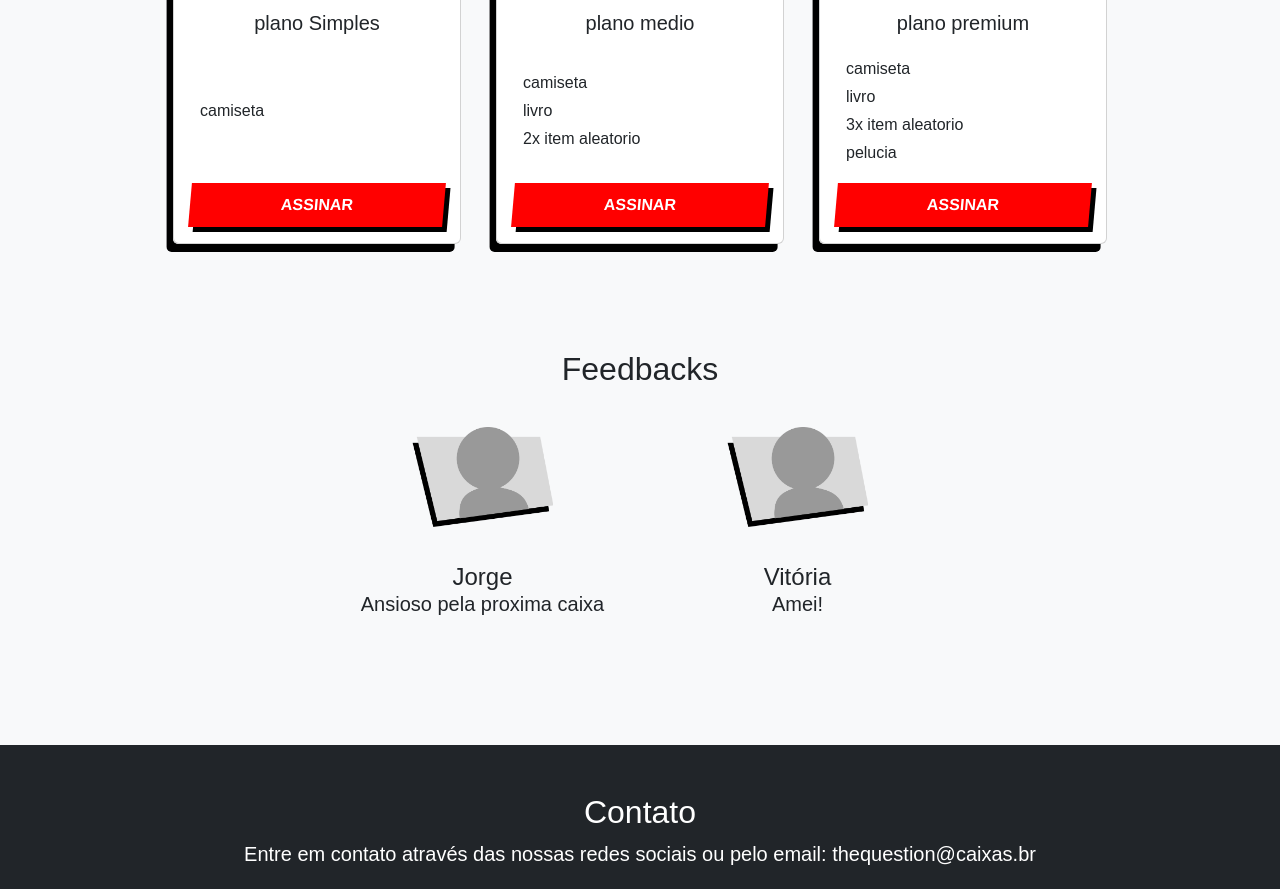
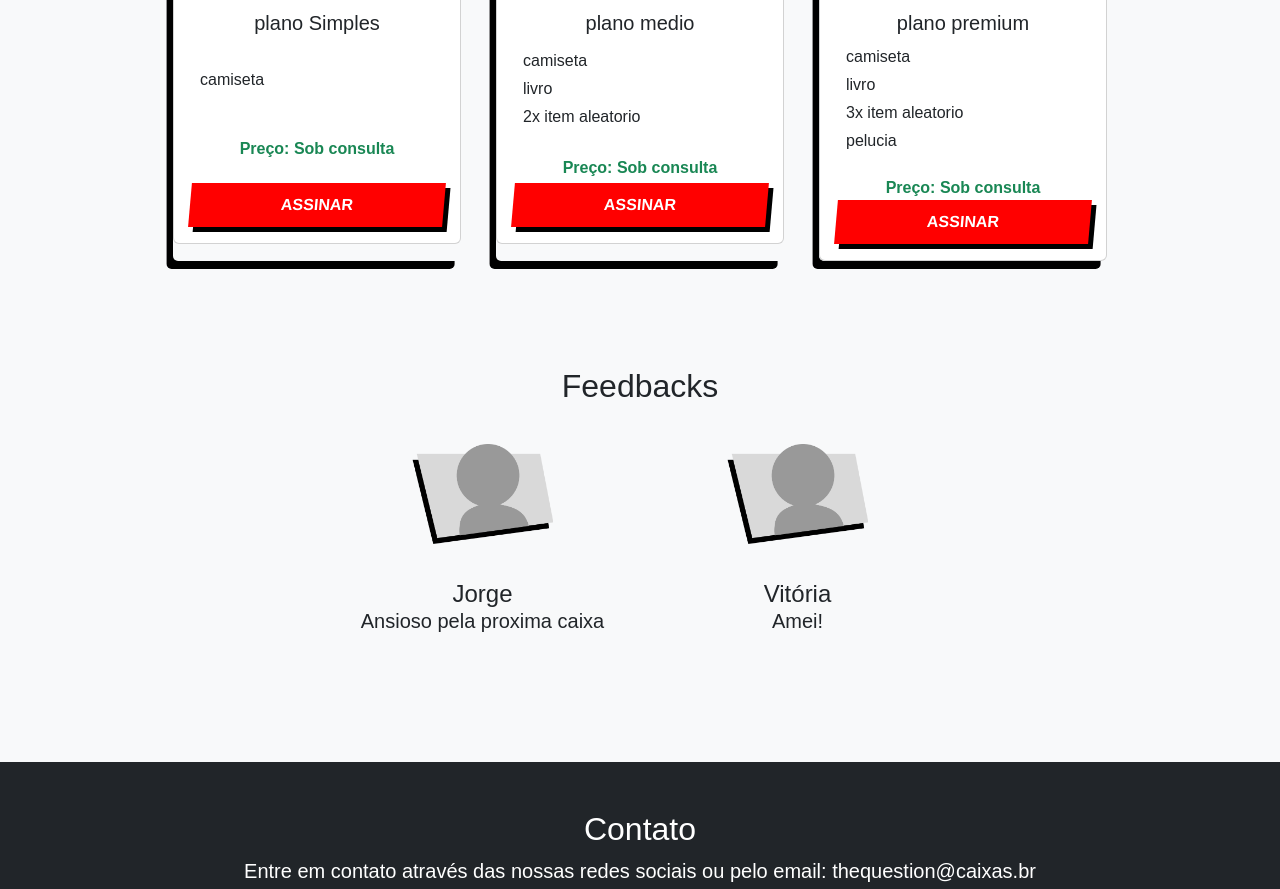
Before and after one commit to Jorgeluisferreira/The_Question_PSW, a React (Create React App) app: page / in a window 1280 px wide. Shown: the part 1600-2489 px from the top of the page. Built offline with nearby package versions, Linux system fonts and the light colour scheme; data requests are answered from the project's data file.

Commit message:
Update PlanCard.js

```diff
--- a/src/component/PlanCard.js
+++ b/src/component/PlanCard.js
@@ -14,6 +14,12 @@ function PlanCard(props) {
                             <li key={idx} className="list-group-item">{item}</li>
                         ))}
                     </ul>
+
+                    <div className="price-section mt-3">
+                        <strong className="text-success">
+                            Preço: {props.price ? `R$ ${props.price}` : "Sob consulta"}
+                        </strong>
+                    </div>
                     <a className="button" onClick={() => props.planoUser ? alert("Usuario já possui Assinatura") : navigate(`/planos`)}>Assinar</a>
                 </div>
             </div>
```
